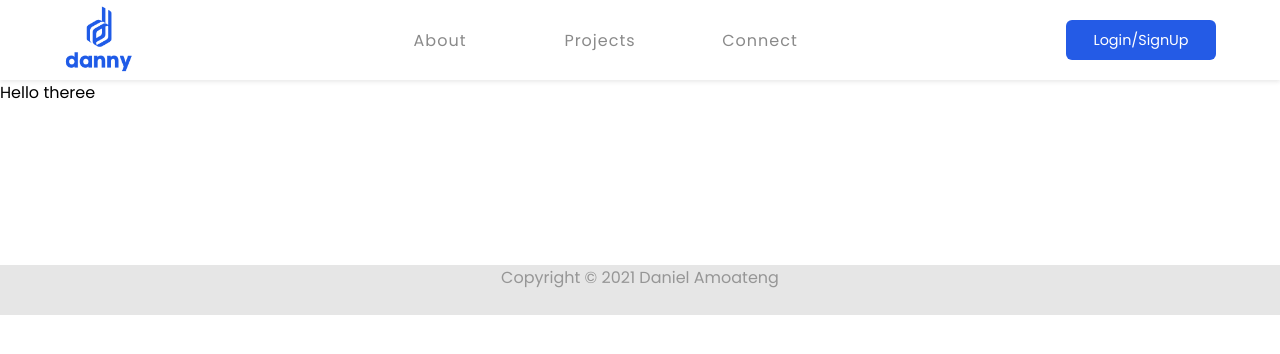
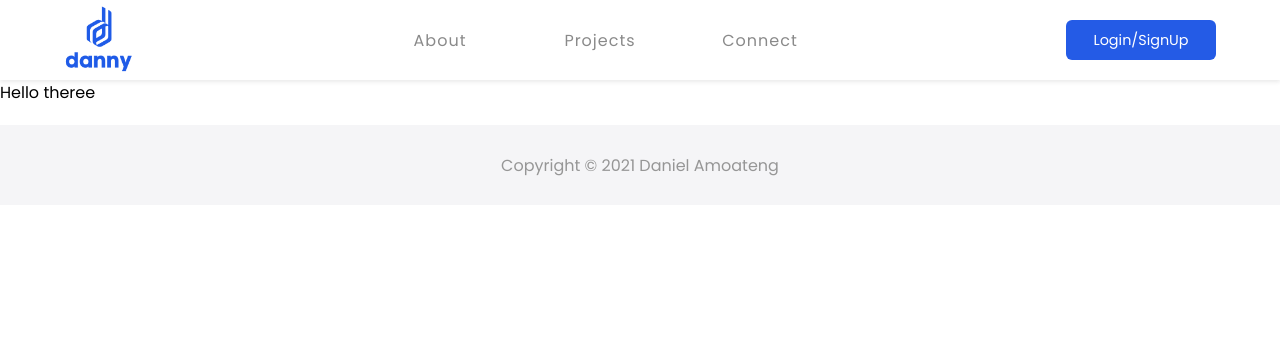
Before and after one commit to Danielamoateng1989/personalwebsite, a React (Create React App) app: page /aboutme in a window 1280 px wide. Shown: the top 354 px of the page. Built offline with nearby package versions, Linux system fonts and the light colour scheme.

Commit message:
Add footer styling

```diff
--- a/src/index.css
+++ b/src/index.css
@@ -589,13 +589,18 @@ Styles
 
 /*This is the footer background, height and text align*/
 .footer {
-  background-color: #E6E6E6;
-  height: 50px;
+  left: 0;
+  bottom: 0;
+  height: 80px;
+  width: 100%;
+  background-color: #F5F5F7;
+  color: #96969A;
   text-align: center;
-  margin-top: 50px;
 
-}
+  }
 
-.footer p {
-  margin-top: 10rem;
-}
+  .footer p {
+    margin-top: 20px;
+    text-align: center;
+    padding: 28px;
+  }
```
